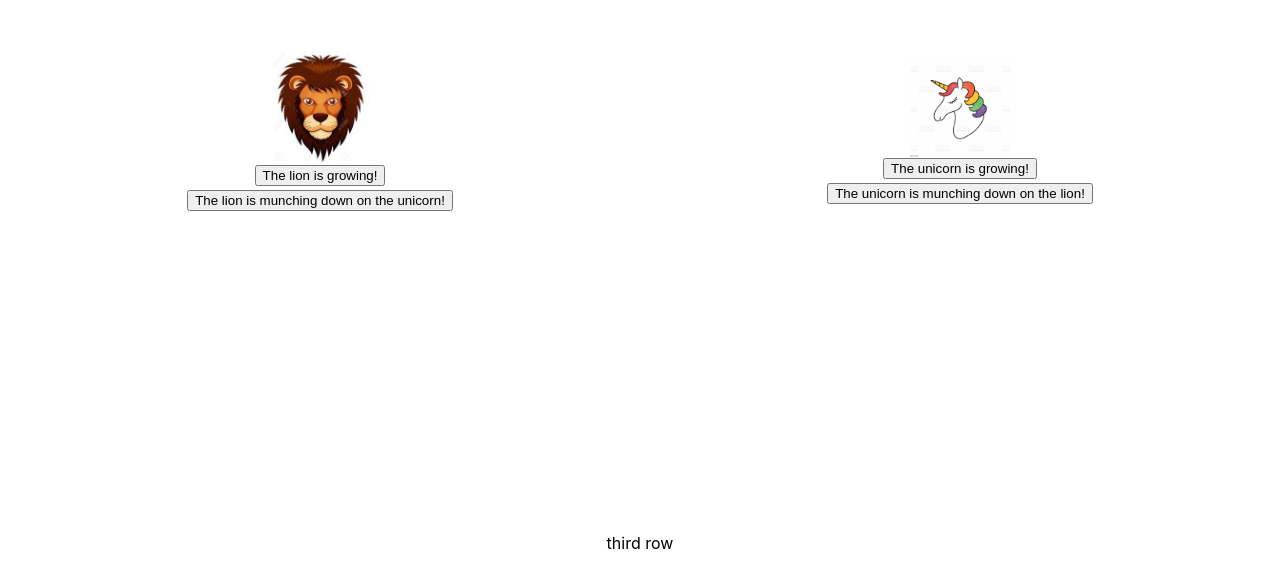
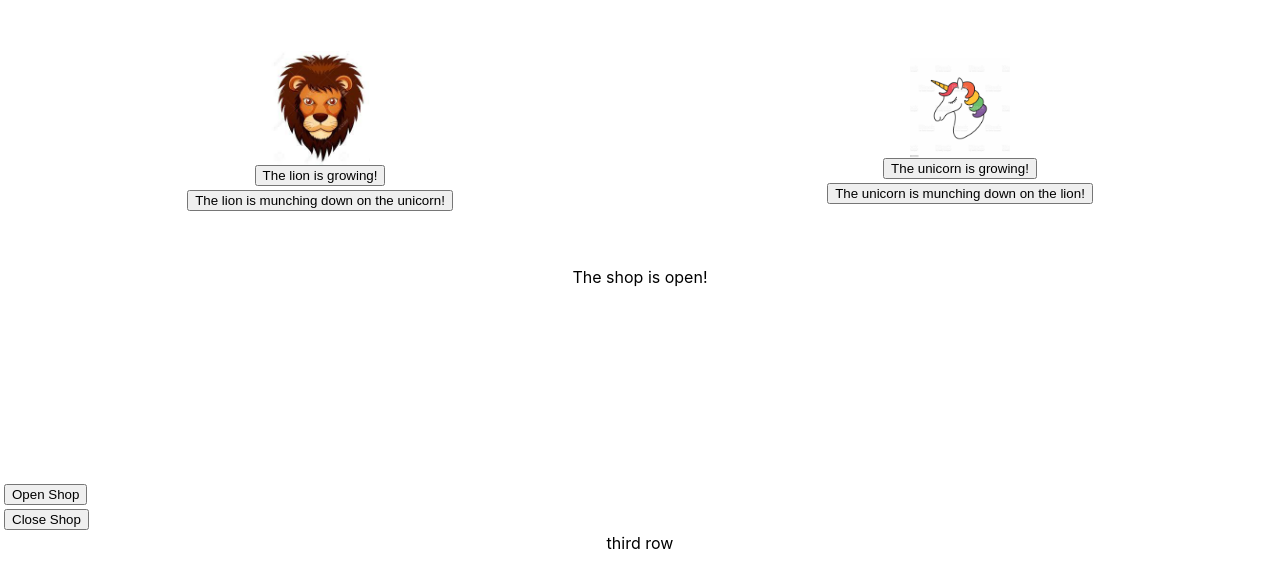
Before and after one commit to philngom/react-busy-zoo-from-scratch, a React (Create React App) app: page / in a window 1280 px wide. Shown: the top 588 px of the page. Built offline with nearby package versions, Linux system fonts and the light colour scheme.

Commit message:
shop open/close functionality working

```diff
--- a/src/Shop/Shop.css
+++ b/src/Shop/Shop.css
@@ -0,0 +1,4 @@
+.shop {
+  display: grid;
+  grid-template-rows: 80% 1fr;
+}
--- a/src/Shop/Shop.js
+++ b/src/Shop/Shop.js
@@ -1,10 +1,16 @@
 import React from 'react';
 import './Shop.css';
 
-export default function Shop() {
+export default function Shop({ isOpen, setIsOpen }) {
   return (
-    <div>
-
+    <div className='shop'>
+      <div className='door'>
+        The shop is {isOpen ? 'open!' : 'closed!'}
+      </div>
+      <div>
+        <button onClick={() => setIsOpen(true)}>Open Shop</button>
+        <button onClick={() => setIsOpen(false)}>Close Shop</button>
+      </div>
     </div>
   );
 }
```
